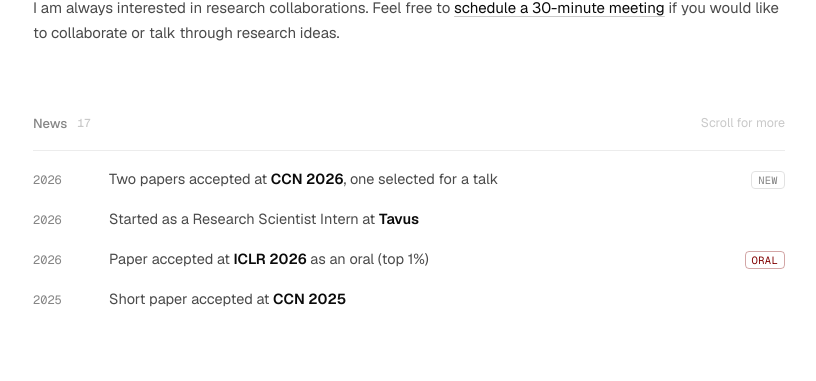
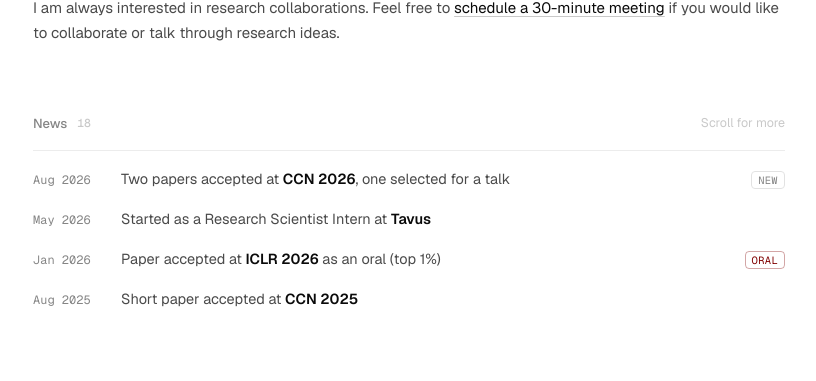
Before and after one commit to rainarit/rainarit.github.io, a Jekyll site: the page index.html, which Jekyll copies as it is, in a window 1280 px wide. Shown: the part 765-1146 px from the top of the page, without its empty margins (231-1047 px from the left). Built offline with Jekyll 4.4.1, drawn with Linux system fonts in a browser that asks for light colours.

Commit message:
Add months to news

```diff
--- a/assets/css/site.css
+++ b/assets/css/site.css
@@ -272,7 +272,7 @@
 
 .row {
   display: grid;
-  grid-template-columns: 60px minmax(0, 1fr) auto;
+  grid-template-columns: 72px minmax(0, 1fr) auto;
   align-items: baseline;
   gap: 2px 16px;
   padding: 8px 12px;
@@ -565,7 +565,7 @@
   .search { flex: 1; }
   .search input, .search input:focus { width: 100%; }
   .search kbd { display: none; }
-  .row { grid-template-columns: 54px minmax(0, 1fr) auto; gap: 2px 10px; }
+  .row { grid-template-columns: 64px minmax(0, 1fr) auto; gap: 2px 10px; }
   #experience .row .x:not(:empty), #education .row .x { grid-column: 2; text-align: left; white-space: normal; }
   .pub-row { grid-template-columns: 64px minmax(0, 1fr); gap: 4px 12px; }
   .pub-thumb { width: 64px; height: 46px; margin-top: 3px; }
--- a/index.html
+++ b/index.html
@@ -14,7 +14,7 @@
     <link rel="preconnect" href="https://fonts.googleapis.com" />
     <link rel="preconnect" href="https://fonts.gstatic.com" crossorigin />
     <link href="https://fonts.googleapis.com/css2?family=Geist:wght@400;500;600&family=Geist+Mono:wght@400;500&display=swap" rel="stylesheet" />
-    <link rel="stylesheet" href="/assets/css/site.css?v=13" />
+    <link rel="stylesheet" href="/assets/css/site.css?v=14" />
     <script>
       (() => {
         const root = document.documentElement;
@@ -100,27 +100,28 @@
 
         <section id="news">
           <div class="sec-h">
-            <h2>News <span class="n">17</span></h2>
+            <h2>News <span class="n">18</span></h2>
             <span class="aside">Scroll for more</span>
           </div>
           <ul class="list news" data-show="4">
-            <li><div class="row"><span class="k">2026</span><span class="t">Two papers accepted at <strong>CCN 2026</strong>, one selected for a talk</span><span class="x"><span class="tag">New</span></span></div></li>
-            <li><div class="row"><span class="k">2026</span><span class="t">Started as a Research Scientist Intern at <strong>Tavus</strong></span><span class="x"></span></div></li>
-            <li><div class="row"><span class="k">2026</span><span class="t">Paper accepted at <strong>ICLR 2026</strong> as an oral (top 1%)</span><span class="x"><span class="tag hl">Oral</span></span></div></li>
-            <li><div class="row"><span class="k">2025</span><span class="t">Short paper accepted at <strong>CCN 2025</strong></span><span class="x"></span></div></li>
-            <li><div class="row"><span class="k">2025</span><span class="t">Talk accepted at <strong>VSS 2025</strong></span><span class="x"></span></div></li>
-            <li><div class="row"><span class="k">2024</span><span class="t">Poster at <strong>OPAM 2024</strong></span><span class="x"><span class="tag hl">Best Poster</span></span></div></li>
-            <li><div class="row"><span class="k">2024</span><span class="t">Short paper accepted at <strong>CCN 2024</strong></span><span class="x"></span></div></li>
-            <li><div class="row"><span class="k">2024</span><span class="t">Talk accepted at <strong>VSS 2024</strong></span><span class="x"></span></div></li>
-            <li><div class="row"><span class="k">2023</span><span class="t">Paper accepted at <strong>NeurIPS 2023</strong></span><span class="x"></span></div></li>
-            <li><div class="row"><span class="k">2023</span><span class="t">Article accepted at <strong>Journal of Vision</strong></span><span class="x"></span></div></li>
-            <li><div class="row"><span class="k">2022</span><span class="t">Paper accepted at <strong>NeurIPS 2022</strong> SyntheticData4ML Workshop</span><span class="x"></span></div></li>
-            <li><div class="row"><span class="k">2022</span><span class="t">Joined the de Sa Lab as a Pre-Doctoral Researcher</span><span class="x"></span></div></li>
-            <li><div class="row"><span class="k">2022</span><span class="t">Graduated from <strong>UC San Diego</strong> with a B.S. in Cognitive Science, minor in Computer Science</span><span class="x"></span></div></li>
-            <li><div class="row"><span class="k">2022</span><span class="t">Started as a Student Researcher at <strong>Intel</strong></span><span class="x"></span></div></li>
-            <li><div class="row"><span class="k">2021</span><span class="t">Paper accepted at <strong>NeurIPS 2021</strong> SVRHM Workshop</span><span class="x"></span></div></li>
-            <li><div class="row"><span class="k">2021</span><span class="t">Joined the de Sa Lab as a Research Assistant</span><span class="x"></span></div></li>
-            <li><div class="row"><span class="k">2021</span><span class="t">Started as an Undergraduate ML Researcher at <strong>IBM Research</strong></span><span class="x"></span></div></li>
+            <li><div class="row"><span class="k">Aug 2026</span><span class="t">Two papers accepted at <strong>CCN 2026</strong>, one selected for a talk</span><span class="x"><span class="tag">New</span></span></div></li>
+            <li><div class="row"><span class="k">May 2026</span><span class="t">Started as a Research Scientist Intern at <strong>Tavus</strong></span><span class="x"></span></div></li>
+            <li><div class="row"><span class="k">Jan 2026</span><span class="t">Paper accepted at <strong>ICLR 2026</strong> as an oral (top 1%)</span><span class="x"><span class="tag hl">Oral</span></span></div></li>
+            <li><div class="row"><span class="k">Aug 2025</span><span class="t">Short paper accepted at <strong>CCN 2025</strong></span><span class="x"></span></div></li>
+            <li><div class="row"><span class="k">Feb 2025</span><span class="t">Talk accepted at <strong>VSS 2025</strong></span><span class="x"></span></div></li>
+            <li><div class="row"><span class="k">Nov 2024</span><span class="t">Poster at <strong>OPAM 2024</strong></span><span class="x"><span class="tag hl">Best Poster</span></span></div></li>
+            <li><div class="row"><span class="k">Aug 2024</span><span class="t">Short paper accepted at <strong>CCN 2024</strong></span><span class="x"></span></div></li>
+            <li><div class="row"><span class="k">Feb 2024</span><span class="t">Talk accepted at <strong>VSS 2024</strong></span><span class="x"></span></div></li>
+            <li><div class="row"><span class="k">Sep 2023</span><span class="t">Paper accepted at <strong>NeurIPS 2023</strong></span><span class="x"></span></div></li>
+            <li><div class="row"><span class="k">Aug 2023</span><span class="t">Started my Ph.D. at <strong>Stony Brook University</strong></span><span class="x"></span></div></li>
+            <li><div class="row"><span class="k">Mar 2023</span><span class="t">Article accepted at <strong>Journal of Vision</strong></span><span class="x"></span></div></li>
+            <li><div class="row"><span class="k">Dec 2022</span><span class="t">Paper accepted at <strong>NeurIPS 2022</strong> SyntheticData4ML Workshop</span><span class="x"></span></div></li>
+            <li><div class="row"><span class="k">Jun 2022</span><span class="t">Joined the de Sa Lab as a Pre-Doctoral Researcher</span><span class="x"></span></div></li>
+            <li><div class="row"><span class="k">Jun 2022</span><span class="t">Graduated from <strong>UC San Diego</strong> with a B.S. in Cognitive Science, minor in Computer Science</span><span class="x"></span></div></li>
+            <li><div class="row"><span class="k">Jan 2022</span><span class="t">Started as a Student Researcher at <strong>Intel</strong></span><span class="x"></span></div></li>
+            <li><div class="row"><span class="k">Dec 2021</span><span class="t">Paper accepted at <strong>NeurIPS 2021</strong> SVRHM Workshop</span><span class="x"></span></div></li>
+            <li><div class="row"><span class="k">Jan 2021</span><span class="t">Joined the de Sa Lab as a Research Assistant</span><span class="x"></span></div></li>
+            <li><div class="row"><span class="k">Jan 2021</span><span class="t">Started as an Undergraduate ML Researcher at <strong>IBM Research</strong></span><span class="x"></span></div></li>
           </ul>
         </section>
 
```
